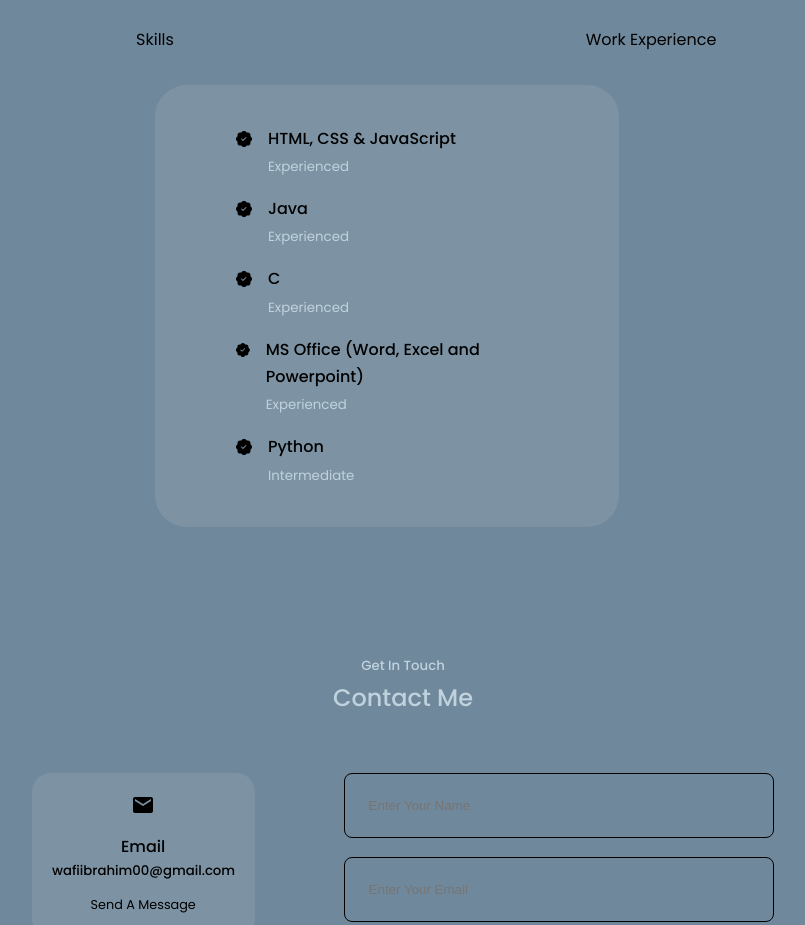
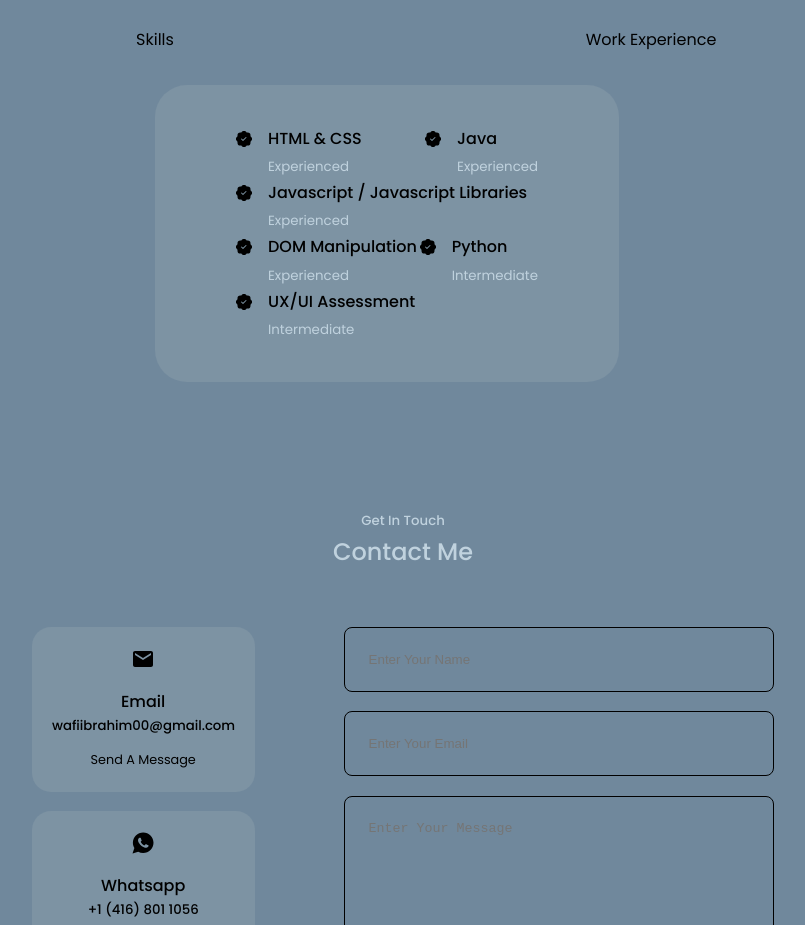
Before and after one commit to wafiibrahim/Portfolio, a React app: page / in a window 1280 px wide. Shown: the part 1620-2545 px from the top of the page, without its empty margins (237-1042 px from the left). Built offline with nearby package versions, Linux system fonts and the light colour scheme.

Commit message:
master changes commit #11

```diff
--- a/src/Components/Experience/Experience.css
+++ b/src/Components/Experience/Experience.css
@@ -36,9 +36,9 @@
 }
 
 .experience__content {
-  display: grid;
-
-  row-gap: 1rem;
+  display: flex;
+  flex-wrap: wrap;
+  justify-content: space-between;
 }
 
 .experience__details {
--- a/src/Components/Experience/Frontend.jsx
+++ b/src/Components/Experience/Frontend.jsx
@@ -10,7 +10,7 @@ const Frontend = () => {
         <article className="experience__details">
           <BsPatchCheckFill className="experience__details-icons"></BsPatchCheckFill>
           <div>
-            <h4>HTML, CSS & JavaScript</h4>
+            <h4>HTML & CSS </h4>
             <small className="text-light">Experienced</small>
           </div>
         </article>
@@ -26,7 +26,7 @@ const Frontend = () => {
         <article className="experience__details">
           <BsPatchCheckFill className="experience__details-icons"></BsPatchCheckFill>
           <div>
-            <h4>C</h4>
+            <h4>Javascript / Javascript Libraries</h4>
             <small className="text-light">Experienced</small>
           </div>
         </article>
@@ -34,7 +34,7 @@ const Frontend = () => {
         <article className="experience__details">
           <BsPatchCheckFill className="experience__details-icons"></BsPatchCheckFill>
           <div>
-            <h4>MS Office (Word, Excel and Powerpoint)</h4>
+            <h4>DOM Manipulation</h4>
             <small className="text-light">Experienced</small>
           </div>
         </article>
@@ -46,6 +46,14 @@ const Frontend = () => {
             <small className="text-light">Intermediate</small>
           </div>
         </article>
+
+        <article className="experience__details">
+          <BsPatchCheckFill className="experience__details-icons"></BsPatchCheckFill>
+          <div>
+            <h4>UX/UI Assessment </h4>
+            <small className="text-light">Intermediate</small>
+          </div>
+        </article>
       </div>
     </div>
   );
```
